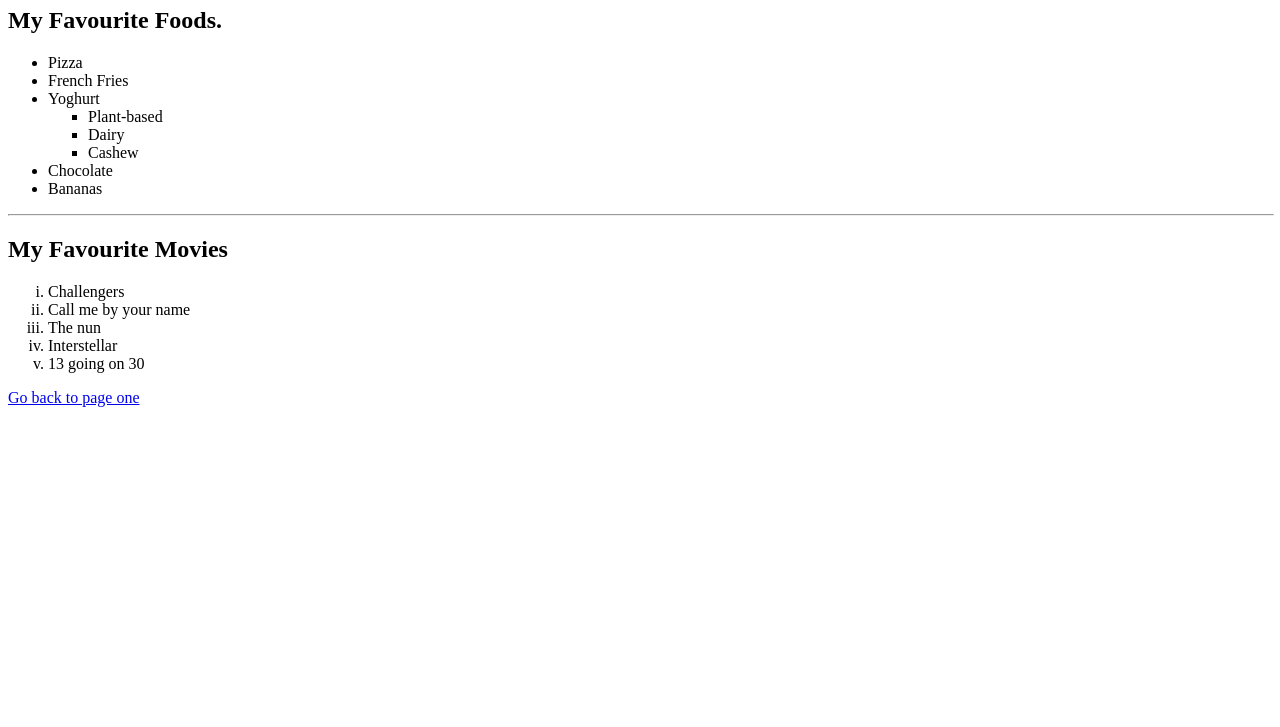
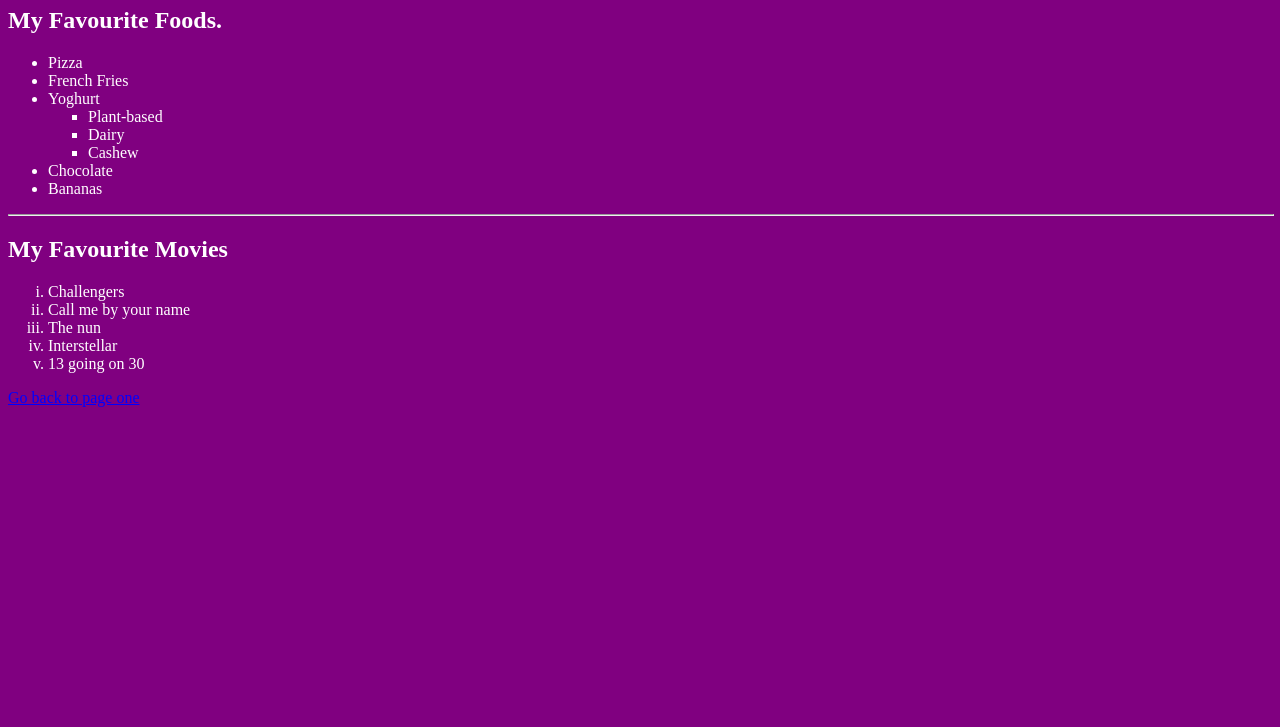
Before and after one commit to vickykimani/website-design, a plain HTML site: page page2.html in a window 1280 px wide. Shown: the part 73-800 px from the top of the page. Drawn offline with Linux system fonts and the light colour scheme.

Commit message:
bg color + link colors

```diff
--- a/page2.html
+++ b/page2.html
@@ -8,7 +8,7 @@
     <title>My Second Web Page</title>
 </head>
 
-<body>
+<body bgcolor="purple" text="white" link="blue" vlink="red" alink="green">
     <h1>
         My Second Web Page.
     </h1>
```
Also changed, not shown: 1 other file.
